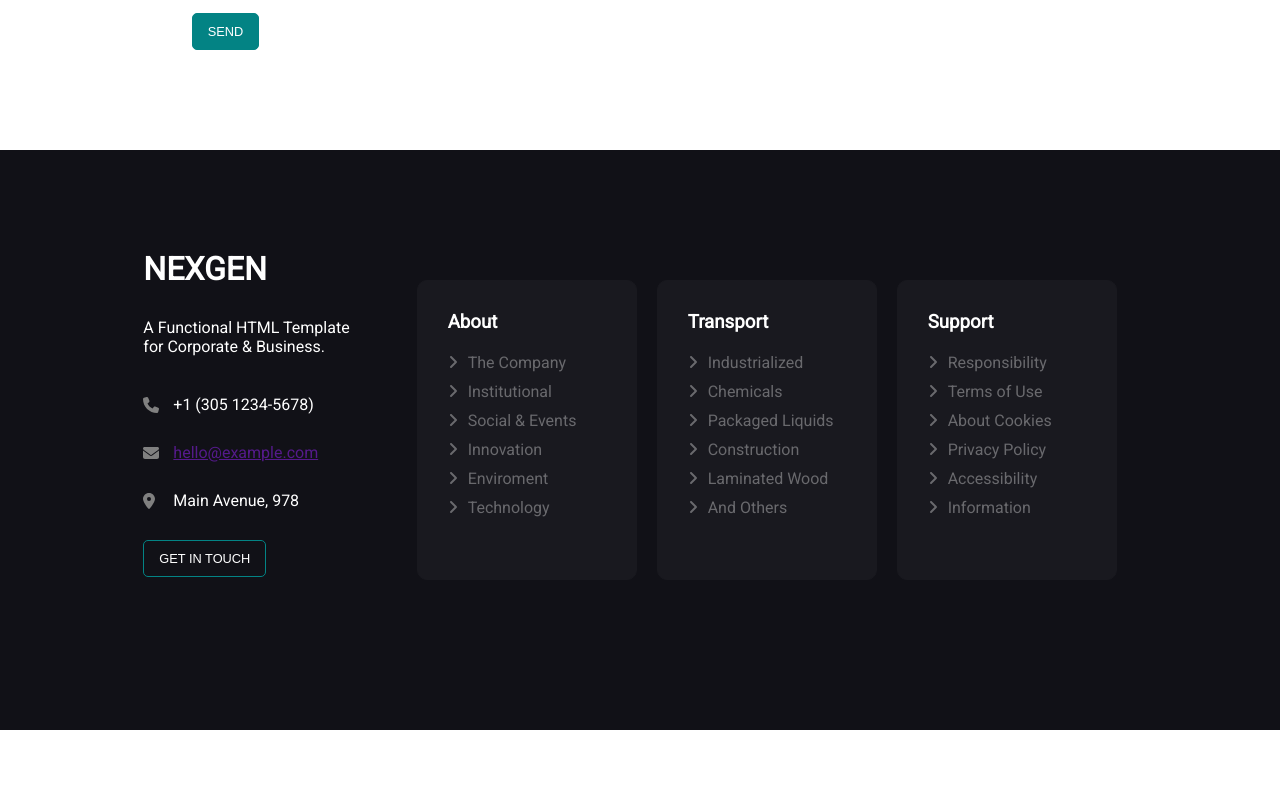
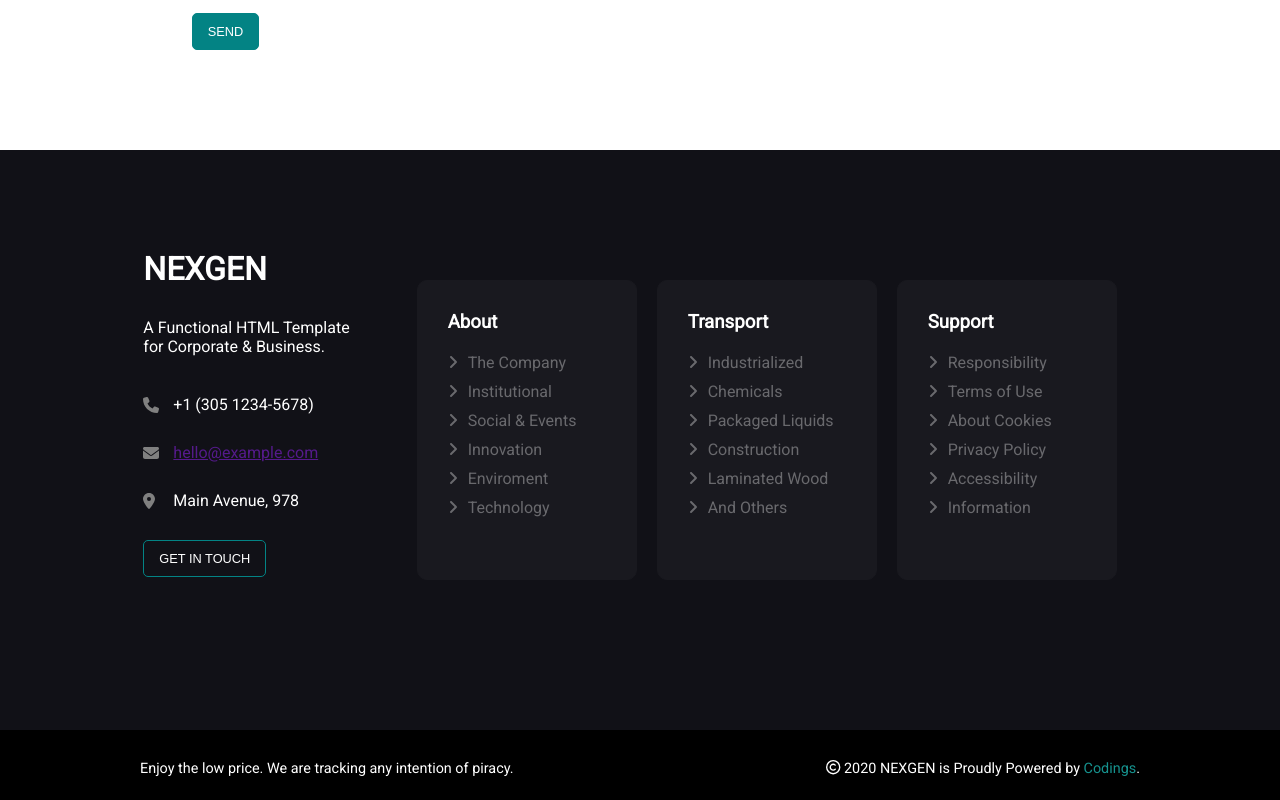
Before and after one commit to valentinaiori/proj-html-vuejs, a Vue app: page / in a window 1280 px wide. Shown: the part 3903-4703 px from the top of the page. Before the commit the page ends 4633 px from the top, so only its background shows below. Built offline with nearby package versions, Linux system fonts and the light colour scheme.

Commit message:
Add footer

```diff
--- a/src/App.vue
+++ b/src/App.vue
@@ -2,6 +2,7 @@
   <div id="app">
     <HeaderComponent/>
     <MainComponent/>
+    <FooterComponent/>
   </div>
 </template>
 
@@ -10,12 +11,14 @@ import '@fortawesome/fontawesome-free/css/all.css';
 import '@fortawesome/fontawesome-free/js/all.js';
 import HeaderComponent from './components/HeaderComponent.vue';
 import MainComponent from './components/MainComponent.vue';
+import FooterComponent from './components/FooterComponent.vue';
 
 export default {
     name: "App",
     components: {
     HeaderComponent,
     MainComponent,
+    FooterComponent
 }
 }
 </script>
--- a/src/components/FooterComponent.vue
+++ b/src/components/FooterComponent.vue
@@ -1,5 +1,18 @@
 <template>
-  <div></div>
+    <footer>
+        <div class="content">
+            <div class="part-sx">
+            <p>Enjoy the low price. We are tracking any intention of piracy.</p>
+        </div>
+        <div class="part-dx">
+            <p>
+                <i class="fa-regular fa-copyright"></i> 2020 NEXGEN is Proudly Powered by <span class="green">Codings</span>.
+            </p>
+        </div>
+
+        </div>
+
+    </footer>
 </template>
 
 <script>
@@ -11,4 +24,36 @@ export default {
 
 <style lang="scss" scoped>
 
+footer{
+    height: 70px;
+    background-color: black;
+    display: flex;
+
+
+    .content{
+        width: 1000px;
+        display: flex;
+
+        p{
+        color: white;
+        font-size: 0.9rem;
+        padding-top: 30px;
+    }
+
+    .green{
+        color: #16928e;
+    }
+
+    .part-dx{
+        margin-right: 0;
+    }
+
+    .part-sx{
+        margin-left: 0;
+    }
+    }
+
+
+}
+
 </style>
```
